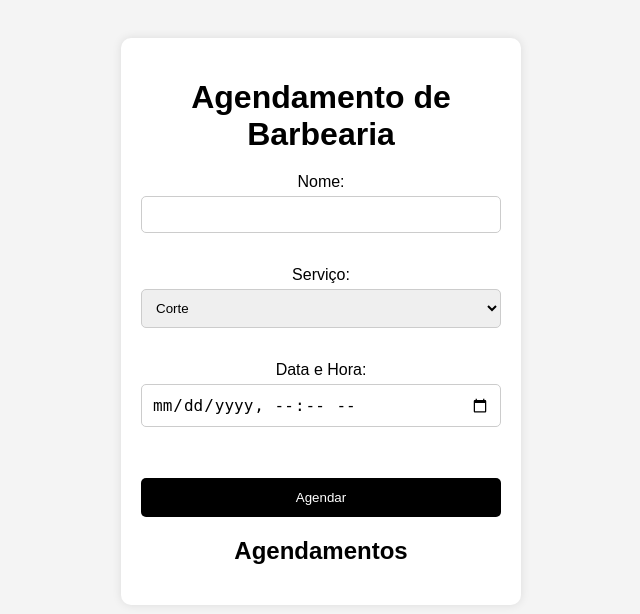
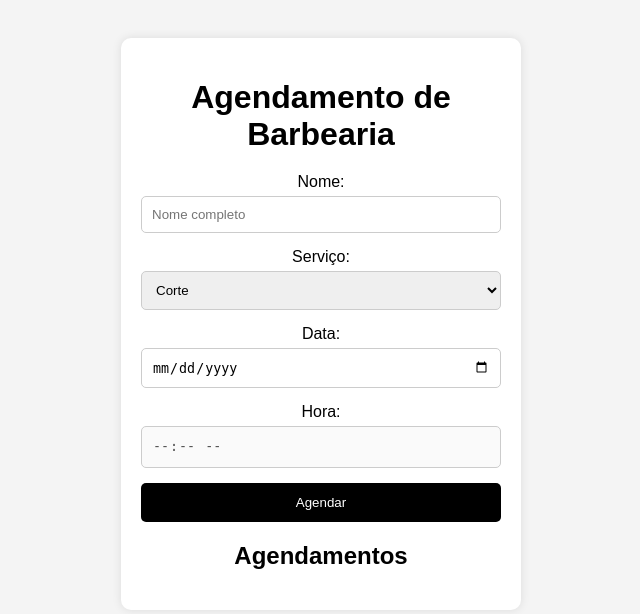
Before and after one commit to prgalhardo/barbershop-management-system, a Flask app: page / in a window 1280 px wide. Shown: the top 614 px of the page, without its empty margins (319-959 px from the left). Run offline with Flask 3, Linux system fonts and the light colour scheme.

Commit message:
Correção no input de data e hora e inclusão de tooltip

```diff
--- a/app.py
+++ b/app.py
@@ -1,5 +1,5 @@
 from flask import Flask, render_template, request
-from datetime import datetime, timedelta  # 🔥 adicionado timedelta
+from datetime import datetime, timedelta
 import os
 
 app = Flask(__name__)
@@ -21,8 +21,10 @@ def home():
         nome = request.form.get("nome")
         servico = request.form.get("servico")
         data = request.form.get("data")
+        hora = request.form.get("hora")
 
-        data_obj = datetime.strptime(data, "%Y-%m-%dT%H:%M")
+        data_completa = f"{data} {hora}"
+        data_obj = datetime.strptime(data_completa, "%Y-%m-%d %H:%M")
 
         # Calcula duração
         duracao = duracao_servicos.get(servico, 60)
@@ -39,9 +41,8 @@ def home():
         # Regra 3: conflito inteligente (intervalo)
         else:
             for ag in agendamentos:
-                inicio_existente = datetime.strptime(ag["data_original"], "%Y-%m-%dT%H:%M")
+                inicio_existente = datetime.strptime(ag["data_original"], "%Y-%m-%d %H:%M")
 
-                # Usa duração se existir (senão assume 60)
                 duracao_existente = ag.get("duracao", 60)
                 fim_existente = inicio_existente + timedelta(minutes=duracao_existente)
 
@@ -57,11 +58,12 @@ def home():
                 "nome": nome,
                 "servico": servico,
                 "data": data_formatada,
-                "data_original": data,
-                "duracao": duracao  # 🔥 NOVO
+                "data_original": data_completa,
+                "duracao": duracao
             })
 
     return render_template("index.html", agendamentos=agendamentos, erro=erro)
 
+
 if __name__ == "__main__":
     app.run(host="0.0.0.0", port=int(os.environ.get("PORT", 5000)))
--- a/static/style.css
+++ b/static/style.css
@@ -35,7 +35,6 @@ input[type="datetime-local"] {
     width: 100%;
     max-width: 100%;
     display: block;
-    font-size: 16px;
 }
 
 button {
@@ -91,3 +90,30 @@ li {
         padding: 15px;
     }
 }
+
+.tooltip {
+    position: relative;
+    display: inline-block;
+    width: 100%;
+}
+
+.tooltiptext {
+    visibility: hidden;
+    width: 100%;
+    background-color: #333;
+    color: #fff;
+    text-align: center;
+    padding: 6px;
+    border-radius: 5px;
+
+    position: absolute;
+    bottom: 110%;
+    left: 0;
+    z-index: 1;
+
+    font-size: 12px;
+}
+
+.tooltip:hover .tooltiptext {
+    visibility: visible;
+}
--- a/templates/index.html
+++ b/templates/index.html
@@ -18,19 +18,35 @@
         {% endif %}
 
         <form method="POST">
+
             <label>Nome:</label><br>
-            <input type="text" name="nome"><br><br>
+            <div class="tooltip">
+                <input type="text" name="nome" placeholder="Nome completo">
+                <span class="tooltiptext">Adicione seu Nome + Sobrenome</span>
+            </div><br>
 
             <label>Serviço:</label><br>
-            <select name="servico">
-                <option value="Corte">Corte</option>
-                <option value="Barba">Barba</option>
-                <option value="Corte + Barba">Corte + Barba</option>
-                <option value="Sobrancelha">Sobrancelha</option>
-            </select><br><br>
+            <div class="tooltip">
+                <select name="servico">
+                    <option value="Corte">Corte</option>
+                    <option value="Barba">Barba</option>
+                    <option value="Corte + Barba">Corte + Barba</option>
+                    <option value="Sobrancelha">Sobrancelha</option>
+                </select>
+                <span class="tooltiptext">Escolha qual dos nossos serviços você gostaria de agendar.</span>
+            </div><br>
 
-            <label>Data e Hora:</label><br>
-            <input type="datetime-local" name="data"><br><br>
+            <label>Data:</label><br>
+            <div class="tooltip">
+                <input type="date" name="data">
+                <span class="tooltiptext">Escolha a data.</span>
+            </div><br>
+
+            <label>Hora:</label><br>
+            <div class="tooltip">
+                <input type="time" name="hora" disabled>
+                <span class="tooltiptext">Escolha a hora.</span>
+            </div><br>
 
             <button type="submit">Agendar</button>
         </form>
@@ -49,5 +65,20 @@
 
     </div>
 
+    <script>
+        const inputData = document.querySelector('input[name="data"]');
+        const inputHora = document.querySelector('input[name="hora"]');
+
+        inputData.addEventListener("change", function() {
+            if (inputData.value) {
+                inputHora.disabled = false;
+            } else {
+                inputHora.disabled = true;
+                inputHora.value = "";
+            }
+        });
+    </script>
+
 </body>
+
 </html>
```
